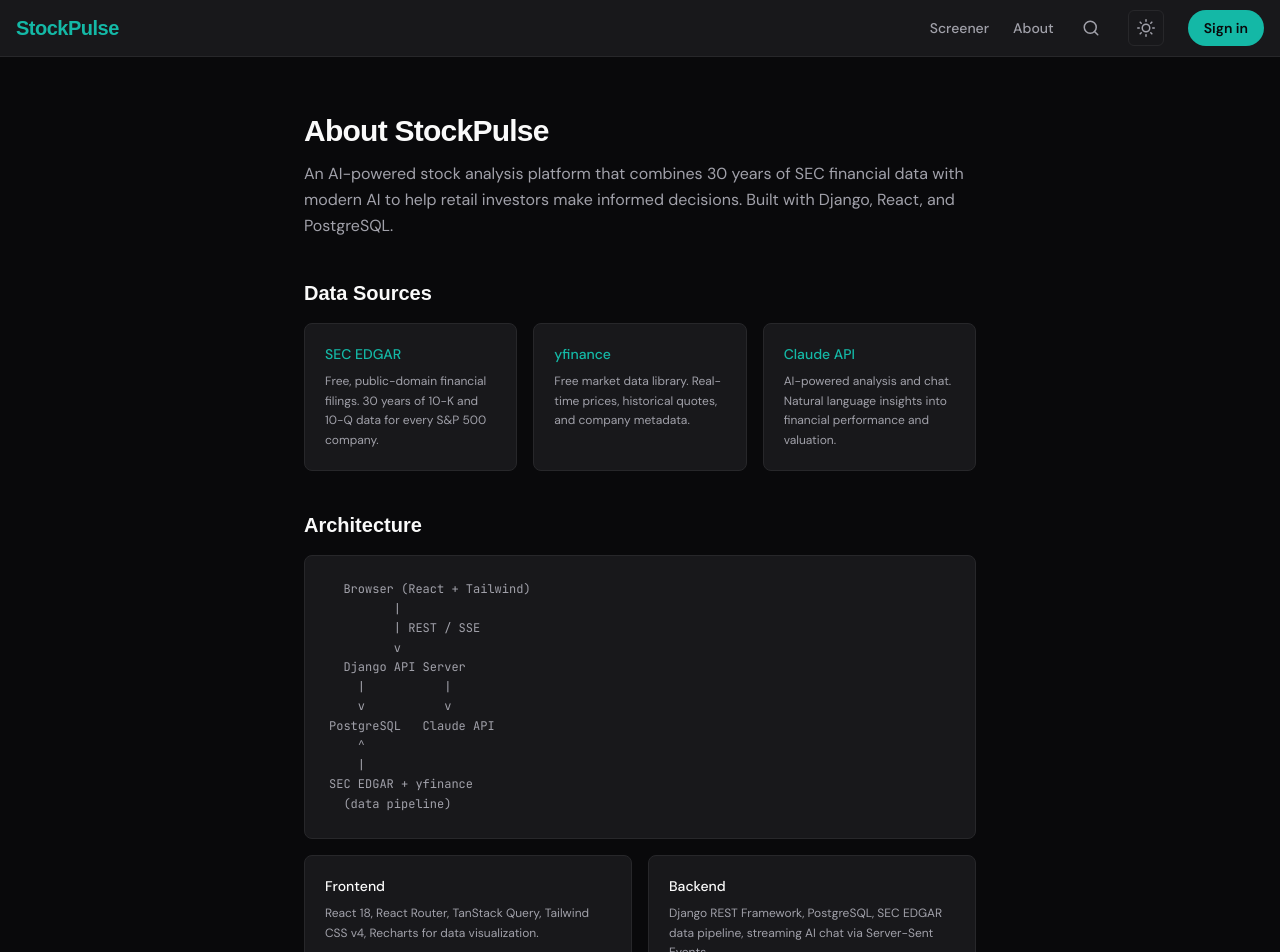
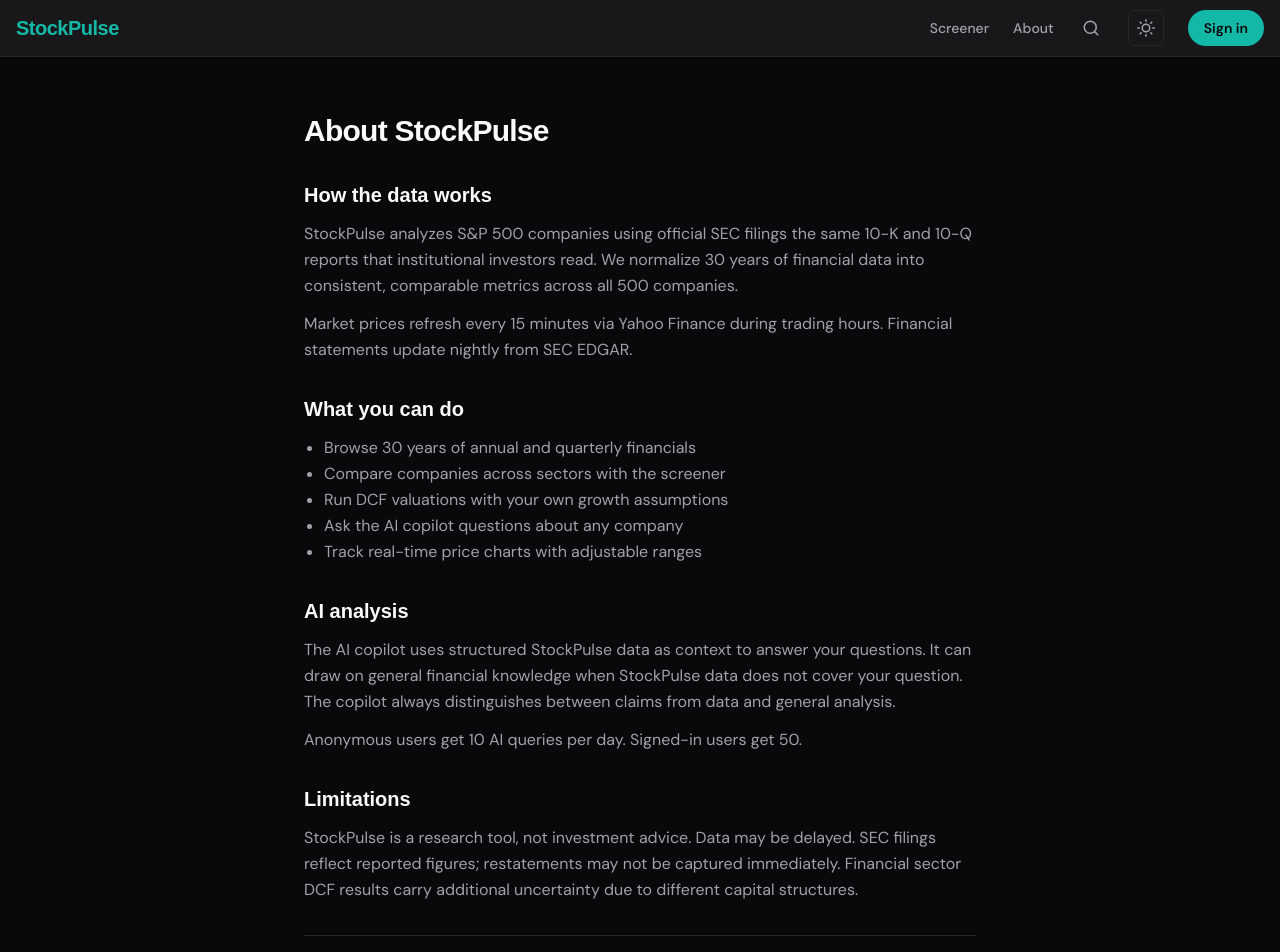
Before and after one commit to hitesh07082002/stockpulse, a React app in the folder frontend/: page /about in a window 1280 px wide. Shown: the top 952 px of the page. Built offline with nearby package versions, Linux system fonts and the light colour scheme; no server answers; the HTML template or start-up script is replaced by a standard one; a web font is replaced by a local one.

Commit message:
feat(ui): rewrite about page as methodology and provenance

```diff
--- a/frontend/src/pages/AboutPage.jsx
+++ b/frontend/src/pages/AboutPage.jsx
@@ -1,100 +1,66 @@
 import React from 'react';
+
+const BODY_COPY_CLASS = 'font-body text-base leading-relaxed text-text-secondary';
+const SECTION_HEADING_CLASS = 'font-display text-xl font-bold text-text-primary';
 
 export default function AboutPage() {
   return (
-    <div className="max-w-2xl mx-auto py-8 flex flex-col gap-10">
-      {/* ---- Heading ---- */}
+    <div className="max-w-2xl mx-auto py-8 flex flex-col gap-8">
       <header className="flex flex-col gap-3">
         <h1 className="font-display text-3xl font-bold text-text-primary tracking-tight">
           About StockPulse
         </h1>
-        <p className="font-body text-base text-text-secondary leading-relaxed">
-          An AI-powered stock analysis platform that combines 30 years of SEC
-          financial data with modern AI to help retail investors make informed
-          decisions. Built with Django, React, and PostgreSQL.
-        </p>
       </header>
 
-      {/* ---- Data Sources ---- */}
-      <section className="flex flex-col gap-4">
-        <h2 className="font-display text-xl font-bold text-text-primary">
-          Data Sources
-        </h2>
-        <div className="grid grid-cols-1 sm:grid-cols-3 gap-4">
-          <div className="bg-surface border border-border rounded-lg p-5 flex flex-col gap-2">
-            <span className="font-body text-sm font-medium text-accent">
-              SEC EDGAR
-            </span>
-            <p className="font-body text-xs text-text-secondary leading-relaxed">
-              Free, public-domain financial filings. 30 years of 10-K and 10-Q
-              data for every S&P 500 company.
-            </p>
-          </div>
-          <div className="bg-surface border border-border rounded-lg p-5 flex flex-col gap-2">
-            <span className="font-body text-sm font-medium text-accent">
-              yfinance
-            </span>
-            <p className="font-body text-xs text-text-secondary leading-relaxed">
-              Free market data library. Real-time prices, historical quotes,
-              and company metadata.
-            </p>
-          </div>
-          <div className="bg-surface border border-border rounded-lg p-5 flex flex-col gap-2">
-            <span className="font-body text-sm font-medium text-accent">
-              Claude API
-            </span>
-            <p className="font-body text-xs text-text-secondary leading-relaxed">
-              AI-powered analysis and chat. Natural language insights into
-              financial performance and valuation.
-            </p>
-          </div>
-        </div>
+      <section className="flex flex-col gap-3">
+        <h2 className={SECTION_HEADING_CLASS}>How the data works</h2>
+        <p className={BODY_COPY_CLASS}>
+          StockPulse analyzes S&amp;P 500 companies using official SEC filings
+          {' '}
+          the same 10-K and 10-Q reports that institutional investors read. We
+          normalize 30 years of financial data into consistent, comparable
+          metrics across all 500 companies.
+        </p>
+        <p className={BODY_COPY_CLASS}>
+          Market prices refresh every 15 minutes via Yahoo Finance during
+          trading hours. Financial statements update nightly from SEC EDGAR.
+        </p>
       </section>
 
-      {/* ---- Architecture ---- */}
-      <section className="flex flex-col gap-4">
-        <h2 className="font-display text-xl font-bold text-text-primary">
-          Architecture
-        </h2>
-        <div className="bg-surface border border-border rounded-lg p-6 overflow-x-auto">
-          <pre className="font-data text-xs text-text-secondary leading-relaxed whitespace-pre">
-{`  Browser (React + Tailwind)
-         |
-         | REST / SSE
-         v
-  Django API Server
-    |           |
-    v           v
-PostgreSQL   Claude API
-    ^
-    |
-SEC EDGAR + yfinance
-  (data pipeline)`}
-          </pre>
-        </div>
-        <div className="grid grid-cols-1 sm:grid-cols-2 gap-4">
-          <div className="bg-surface border border-border rounded-lg p-5 flex flex-col gap-2">
-            <span className="font-body text-sm font-medium text-text-primary">
-              Frontend
-            </span>
-            <p className="font-body text-xs text-text-secondary leading-relaxed">
-              React 18, React Router, TanStack Query, Tailwind CSS v4,
-              Recharts for data visualization.
-            </p>
-          </div>
-          <div className="bg-surface border border-border rounded-lg p-5 flex flex-col gap-2">
-            <span className="font-body text-sm font-medium text-text-primary">
-              Backend
-            </span>
-            <p className="font-body text-xs text-text-secondary leading-relaxed">
-              Django REST Framework, PostgreSQL, SEC EDGAR data pipeline,
-              streaming AI chat via Server-Sent Events.
-            </p>
-          </div>
-        </div>
+      <section className="flex flex-col gap-3">
+        <h2 className={SECTION_HEADING_CLASS}>What you can do</h2>
+        <ul className="list-disc pl-5">
+          <li className={BODY_COPY_CLASS}>Browse 30 years of annual and quarterly financials</li>
+          <li className={BODY_COPY_CLASS}>Compare companies across sectors with the screener</li>
+          <li className={BODY_COPY_CLASS}>Run DCF valuations with your own growth assumptions</li>
+          <li className={BODY_COPY_CLASS}>Ask the AI copilot questions about any company</li>
+          <li className={BODY_COPY_CLASS}>Track real-time price charts with adjustable ranges</li>
+        </ul>
       </section>
 
-      {/* ---- Built by ---- */}
+      <section className="flex flex-col gap-3">
+        <h2 className={SECTION_HEADING_CLASS}>AI analysis</h2>
+        <p className={BODY_COPY_CLASS}>
+          The AI copilot uses structured StockPulse data as context to answer
+          your questions. It can draw on general financial knowledge when
+          StockPulse data does not cover your question. The copilot always
+          distinguishes between claims from data and general analysis.
+        </p>
+        <p className={BODY_COPY_CLASS}>
+          Anonymous users get 10 AI queries per day. Signed-in users get 50.
+        </p>
+      </section>
+
+      <section className="flex flex-col gap-3">
+        <h2 className={SECTION_HEADING_CLASS}>Limitations</h2>
+        <p className={BODY_COPY_CLASS}>
+          StockPulse is a research tool, not investment advice. Data may be
+          delayed. SEC filings reflect reported figures; restatements may not
+          be captured immediately. Financial sector DCF results carry
+          additional uncertainty due to different capital structures.
+        </p>
+      </section>
+
       <footer className="border-t border-border pt-6">
         <p className="font-body text-sm text-text-secondary">
           Built by{' '}
```
Also changed, not shown: 1 other file (tests, documents, lock files or other folders).
